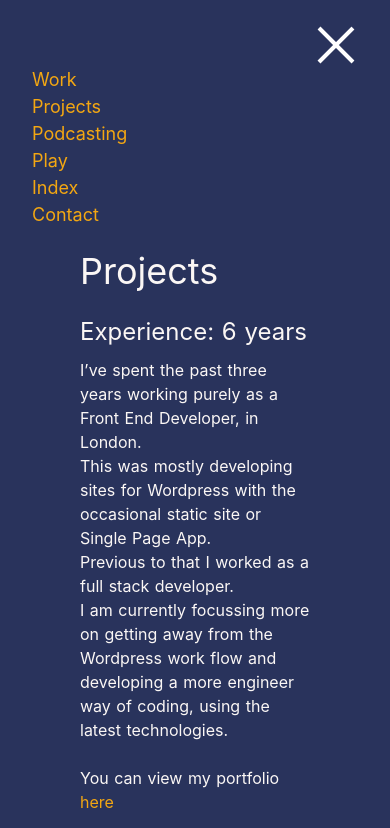
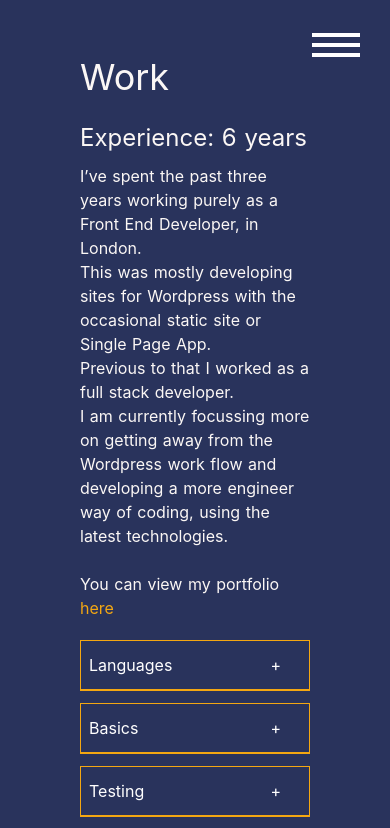
Before and after one commit to andrew-os/andrewbe-nuxt, a Nuxt app: page /work in a window 390 px wide. Shown: the top 828 px of the page. Built offline with nearby package versions, Linux system fonts and the light colour scheme.

Commit message:
mobile toggle function bound with vue show and show hide of desktop and mobile nav with tailwind

```diff
--- a/components/Nav.vue
+++ b/components/Nav.vue
@@ -1,14 +1,27 @@
 <template >
     <div>
-        <div class="ham-w relative w-full">
-            <button class="hamburger" :class="mobileNavClasses" @click="toggleMobileNav" type="button">
-                <span class="hamburger-box">
+
+        <!--desktop nav -->
+        <nav class="hidden md:flex md:flex-row md:flex-row-reverse md:ml-0 py-4 capitalize ">
+
+            <nuxt-link v-for="route in $router.options.routes" :key="route.path" :to="route.path"
+            class="text-primary pr-4 text-lg" >
+                {{ route.name }}
+            </nuxt-link>
+
+        </nav>
+        <!--mobile nav -->
+
+            <div class="ham-w relative w-full">
+                <button class="hamburger md:hidden" :class="mobileNavClasses" @click="toggleMobileNav" type="button">
+                    <span class="hamburger-box">
                     <span class="hamburger-inner"></span>
                 </span>
-            </button>
-        </div>
+                </button>
+            </div>
 
-        <nav class="flex flex-col flex-col-reverse md:flex-row md:flex-row-reverse ml-8 md:ml-0 py-4 capitalize">
+        <!--mobile nav list -->
+        <nav v-show="isOpen" class="flex flex-col flex-col-reverse ml-8  py-4 capitalize">
 
             <nuxt-link v-for="route in $router.options.routes" :key="route.path" :to="route.path"
             class="text-primary pr-4 text-lg" >
@@ -124,7 +137,7 @@ export default{
     computed: {
         mobileNavClasses(){
             return{
-                'is--active': !this.isOpen,
+                'is--active': this.isOpen,
             }
         }
     },
--- a/pages/work.vue
+++ b/pages/work.vue
@@ -1,6 +1,6 @@
 <template>
     <div class="container flex-col flex-grow flex-shrink">
-        <h1 class="text-4xl text-txtwhite mb-4">Projects</h1>
+        <h1 class="text-4xl text-txtwhite mb-4">Work</h1>
         <h2 class="text-2xl text-txtwhite mb-2 text-bold">Experience: {{ date.getFullYear() - 2014 }} years</h2>
         <p>I’ve spent the past three years working purely as a Front End Developer, in London.</p>
         <p>This was mostly developing sites for Wordpress with the occasional static site or Single Page App.</p>
```
